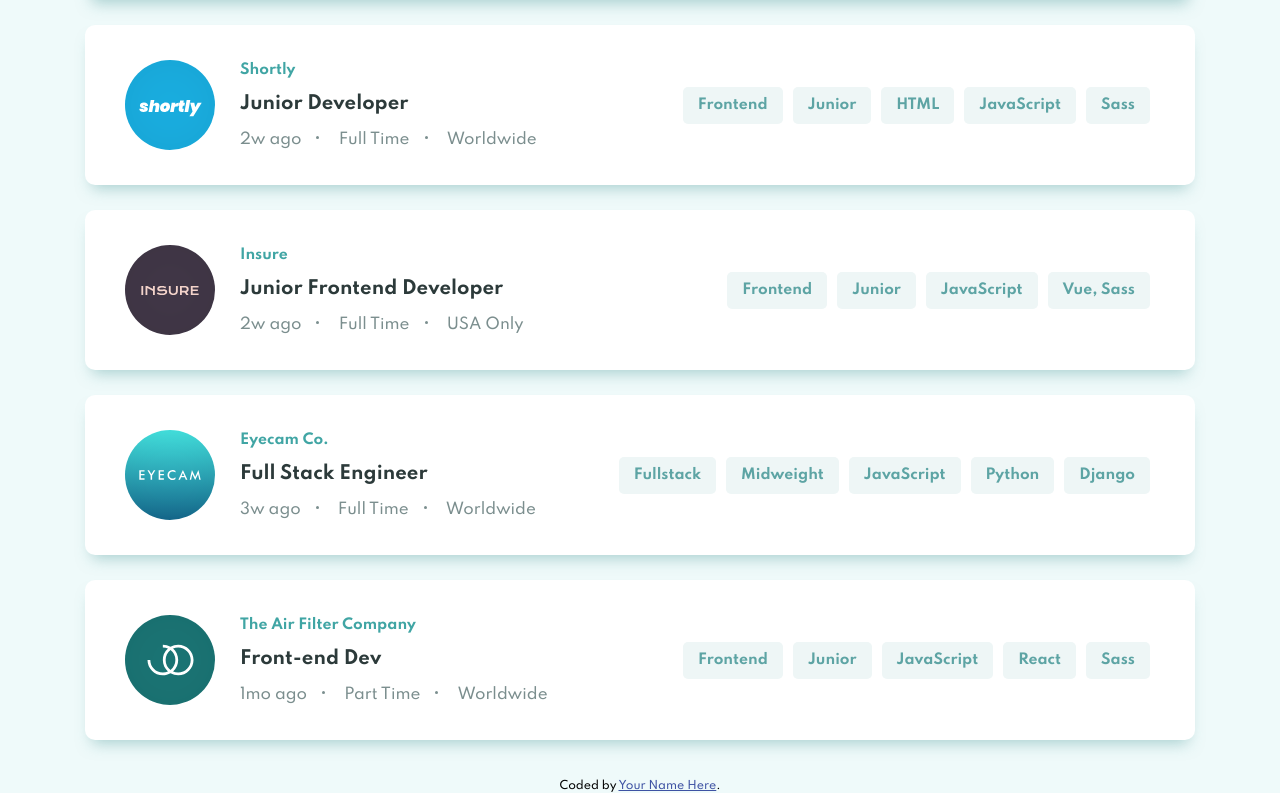
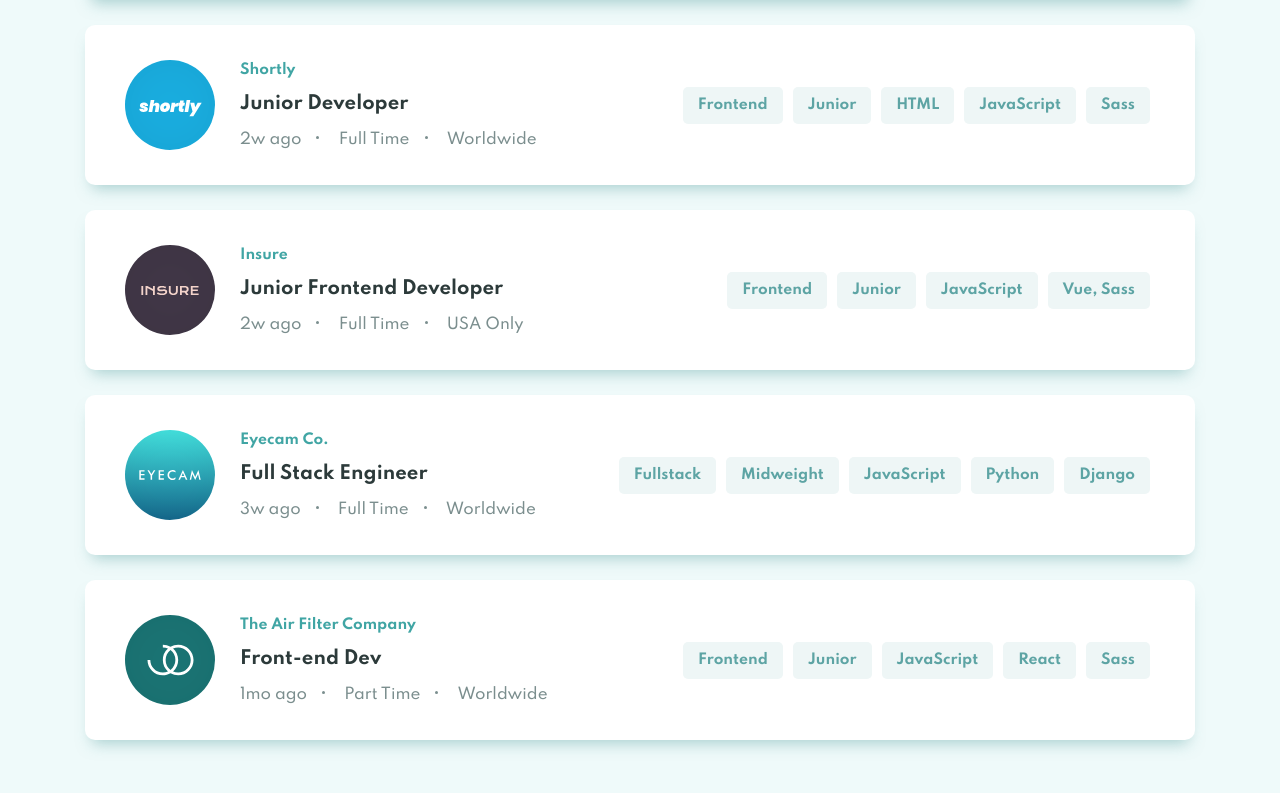
Before and after one commit to Aishwarya10K/joblist, a plain HTML site: page index.html in a window 1280 px wide. Shown: the part 1329-2122 px from the top of the page. Drawn offline with Linux system fonts and the light colour scheme.

Commit message:
Update index.html

```diff
--- a/index.html
+++ b/index.html
@@ -30,9 +30,7 @@
     </div>
   </div>
 
-  <div class="attribution">
-    Coded by <a href="#">Your Name Here</a>.
-  </div>
+
 
 
   <script src="./data.js"></script>
```
